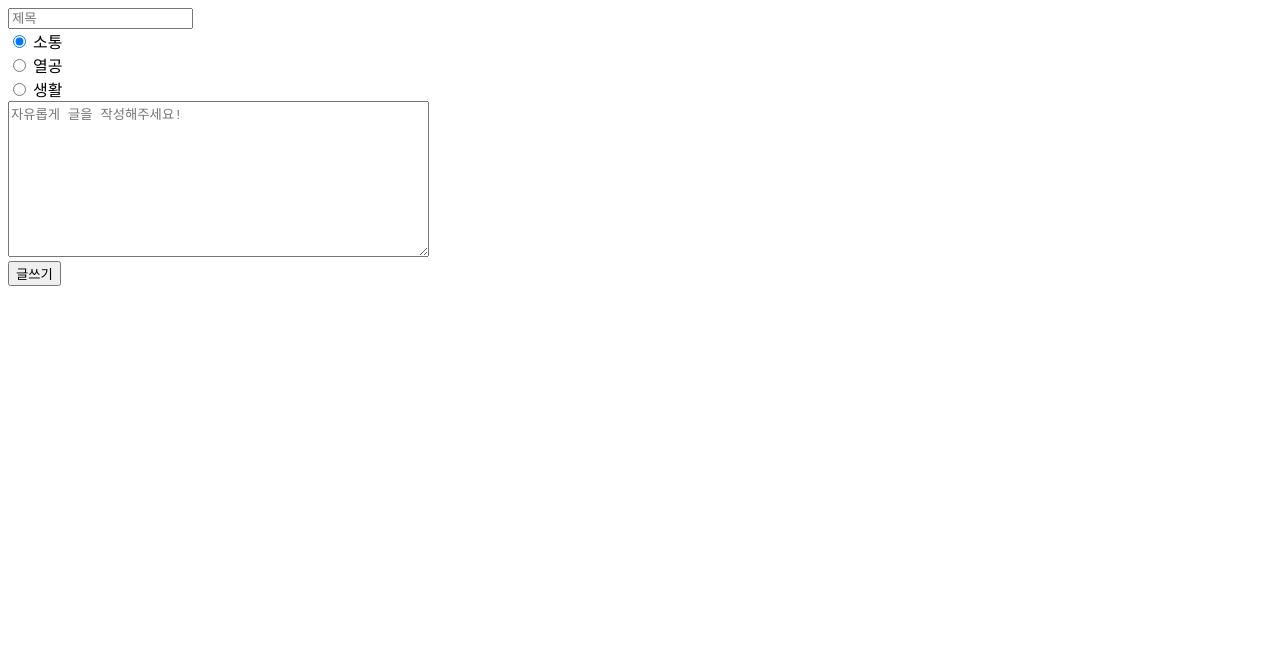
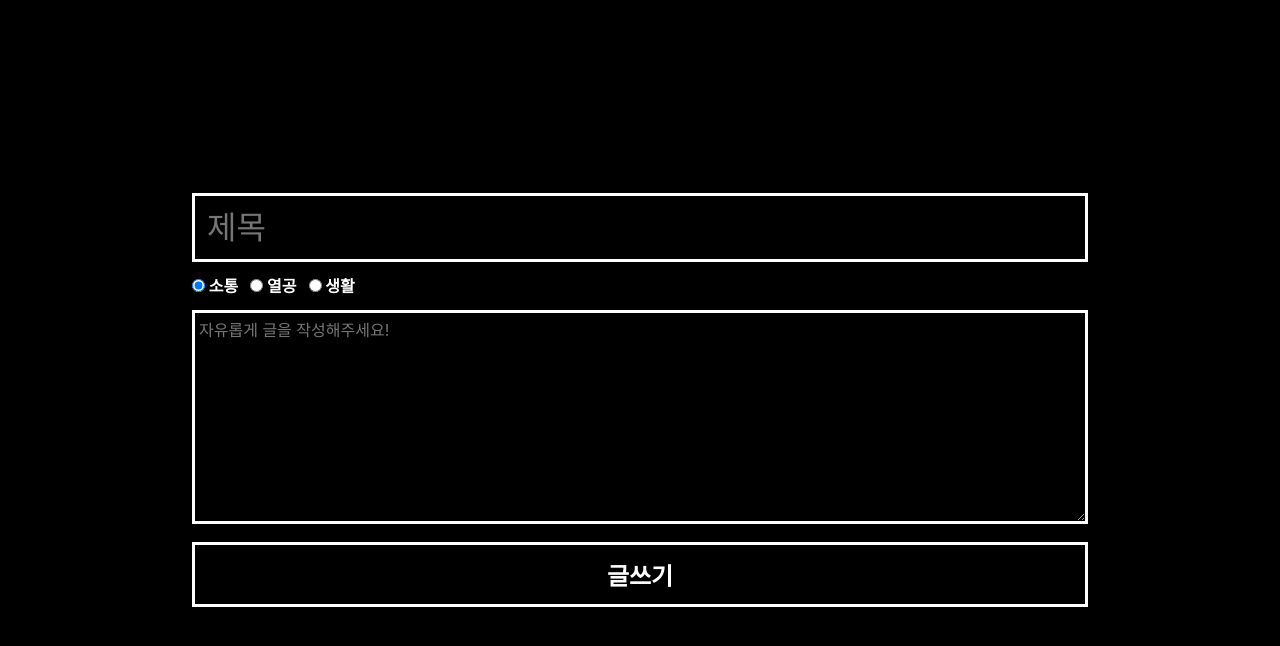
Before and after one commit to mywnajsldkf/jungle-mini, a plain HTML site: page templates/write.html in a window 1280 px wide. Drawn offline with nearby package versions, Linux system fonts and the light colour scheme.

Commit message:
에디터 화면

```diff
--- a/templates/write.html
+++ b/templates/write.html
@@ -5,7 +5,13 @@
     <meta http-equiv="X-UA-Compatible" content="IE=edge">
     <meta name="viewport" content="width=device-width, initial-scale=1.0">
     <title>Document</title>
-    <!--script src="../script/write.js"></script-->
+    <link rel="stylesheet" href="https://cdn.jsdelivr.net/npm/bulma@0.9.1/css/bulma.min.css">
+    <link rel="stylesheet" type="text/css" href="../static/style.css"/>
+    <link rel="preconnect" href="https://fonts.googleapis.com">
+    <link rel="preconnect" href="https://fonts.gstatic.com" crossorigin>
+    <link href="https://fonts.googleapis.com/css2?family=Noto+Sans+KR:wght@300;400;900&display=swap" rel="stylesheet">
+    <!--TODO 스크립트 분리하기-->
+    <script src="https://code.jquery.com/jquery-3.5.1.js"></script>
     <script>
         function writeArticle() {
             let title = $("#article-title").val();
@@ -21,8 +27,6 @@
 
             let content = $("#article-content").val();
 
-            // article 빈 곳 없는지 검사하기
-
             // POST 방식으로 article 생성하기
             $.ajax({
                 type: "POST",
@@ -32,7 +36,7 @@
                     if(response["result"] == "success"){
                         // console.log("글 작성 성공!")
                         alert("글 작성을 성공했습니다.");
-                        window.location.reload();
+                        // window.location.reload();
                     }else {
                         alert("글 작성을 실패했습니다.")
                     }
@@ -42,15 +46,17 @@
     </script>
 </head>
 <body>
-    <script src="https://code.jquery.com/jquery-3.5.1.js"></script>
+    <div id="root">
         <header>
-        <!--검색창, 로그인 버튼 추가-->
+            <!--TODO: 검색창, 로그인 버튼 추가-->
         </header>
-    <form action="/write" method="POST">
+        <div></div><!--TODO: 구분선-->
+        <div class="write-form">
+            <form class = "write-editor" action="/write" method="POST">
                 <div>
-            <input id="article-title" placeholder="제목"></input>
+                    <input class="title-input" id="article-title" placeholder="제목" required></input>
                 </div>
-        <div>
+                <div class="category-selector">
                     <div>
                         <input type="radio" id="communication" name="category" value="communication" checked/>
                         <label for="categoryChoice1">소통</label>
@@ -65,9 +71,11 @@
                     </div>
                 </div>
                 <div>
-            <textarea id = "article-content" cols="50" rows="10" placeholder="자유롭게 글을 작성해주세요!"></textarea>
+                    <textarea class="content-input" id = "article-content" cols="50" rows="10" placeholder="자유롭게 글을 작성해주세요!" required></textarea>
                 </div>
                 <button type="submit" onclick="writeArticle()">글쓰기</button>
             </form>
+        </div>
+    </div>
 </body>
 </html>
```
Lines whose indentation alone changed are shown as unchanged.
